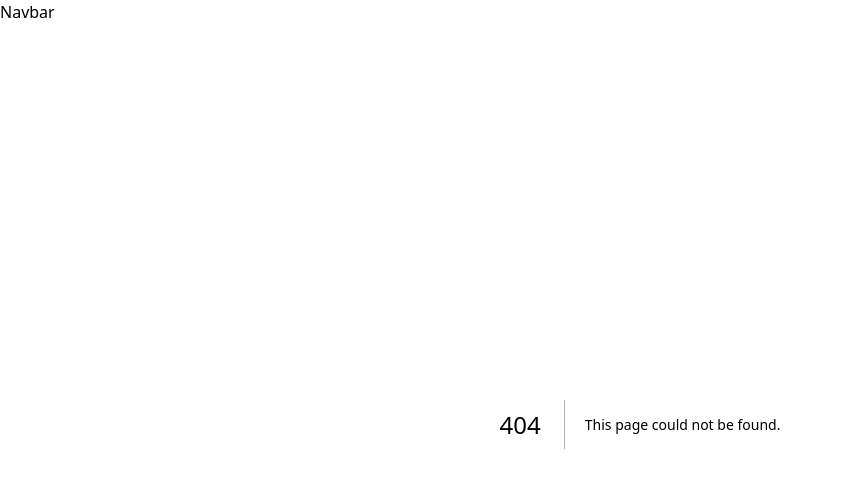
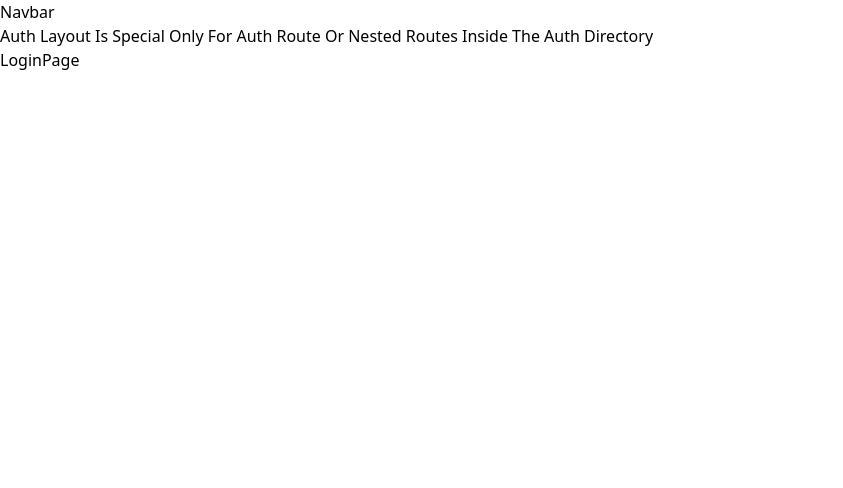
Before and after one commit to shahadot99999/project-nextjs-press-frontend, a Next.js app: page /login in a window 1280 px wide. Before the commit this address had no page. Shown: the top 488 px of the page, without its empty margins (0-843 px from the left). Built offline with nearby package versions, Linux system fonts and the light colour scheme.

Commit message:
Route Grouping In NextJS

```diff
--- /dev/null
+++ b/app/(auth)/layout.tsx
@@ -0,0 +1,17 @@
+import React from "react";
+
+const AuthLayout = ({
+    children,
+} : {
+    children: React.ReactNode;
+}) => {
+  return (
+    <div>Auth Layout Is Special Only For Auth Route Or Nested Routes Inside The Auth Directory
+
+
+        {children}
+    </div>
+  )
+}
+
+export default AuthLayout
--- /dev/null
+++ b/app/(auth)/login/page.tsx
@@ -0,0 +1,8 @@
+
+const LoginPage = () => {
+  return (
+    <div>LoginPage</div>
+  )
+}
+
+export default LoginPage
--- /dev/null
+++ b/app/(auth)/register/page.tsx
@@ -0,0 +1,8 @@
+
+const RegisterPage = () => {
+  return (
+    <div>RegisterPage</div>
+  )
+}
+
+export default RegisterPage
```
